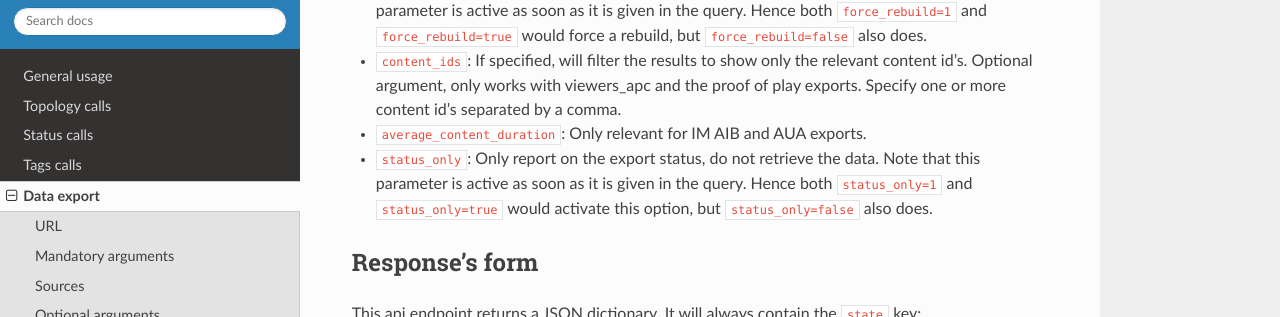
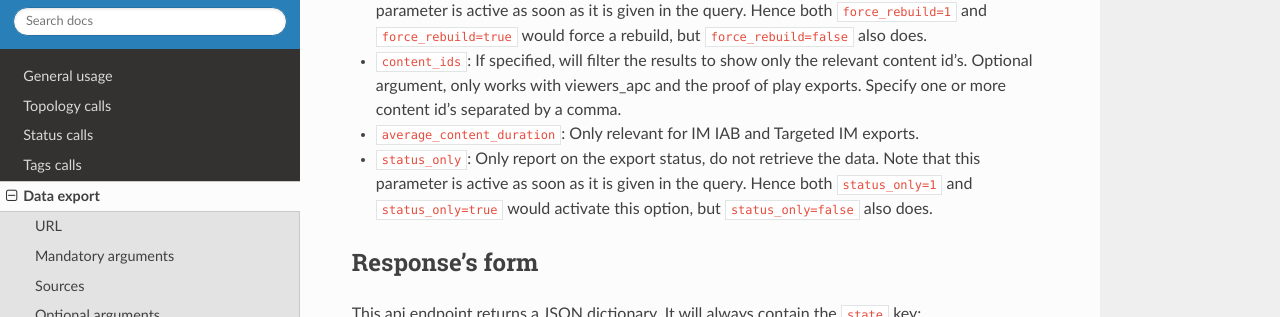
Before and after one commit to quividi/vidicenter-api-documentation, a Sphinx documentation site: the page built from docs/source/data.rst, in a window 1280 px wide and 900 px high, scrolled down 1894 px. Shown: the part 134-451 px from the top of the window. Built offline with Sphinx 7.4.7 and the Read the Docs theme 3.1.0, drawn with Linux system fonts in a browser that asks for light colours.

Commit message:
[sc-3571] export name change

```diff
--- a/docs/source/data.rst
+++ b/docs/source/data.rst
@@ -78,7 +78,7 @@ Optional arguments
 * ``group_by_demographics``: If specified, will group the aggregate by demographics for each gender and each age group. Only works with aggregated viewers export.
 * ``force_rebuild``: Force the reconstruction of the export. See `Asynchronous usage`_. Note that this parameter is active as soon as it is given in the query. Hence both ``force_rebuild=1`` and ``force_rebuild=true`` would force a rebuild, but ``force_rebuild=false`` also does.
 * ``content_ids``: If specified, will filter the results to show only the relevant content id's. Optional argument, only works with viewers_apc and the proof of play exports. Specify one or more content id's separated by a comma.
-* ``average_content_duration``: Only relevant for IM AIB and AUA exports.
+* ``average_content_duration``: Only relevant for IM IAB and Targeted IM exports.
 * ``status_only``: Only report on the export status, do not retrieve the data. Note that this parameter is active as soon as it is given in the query. Hence both ``status_only=1`` and ``status_only=true`` would activate this option, but ``status_only=false`` also does.
 
 Response's form
```
